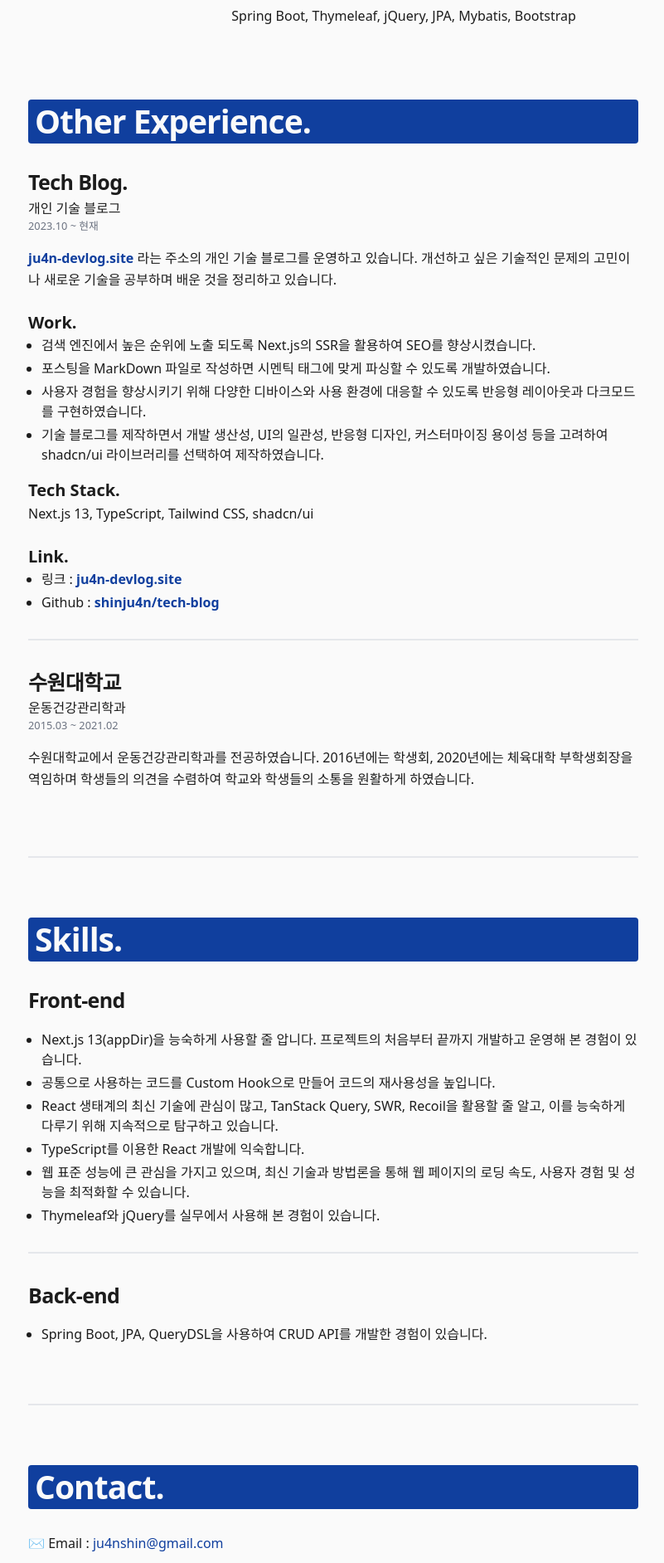
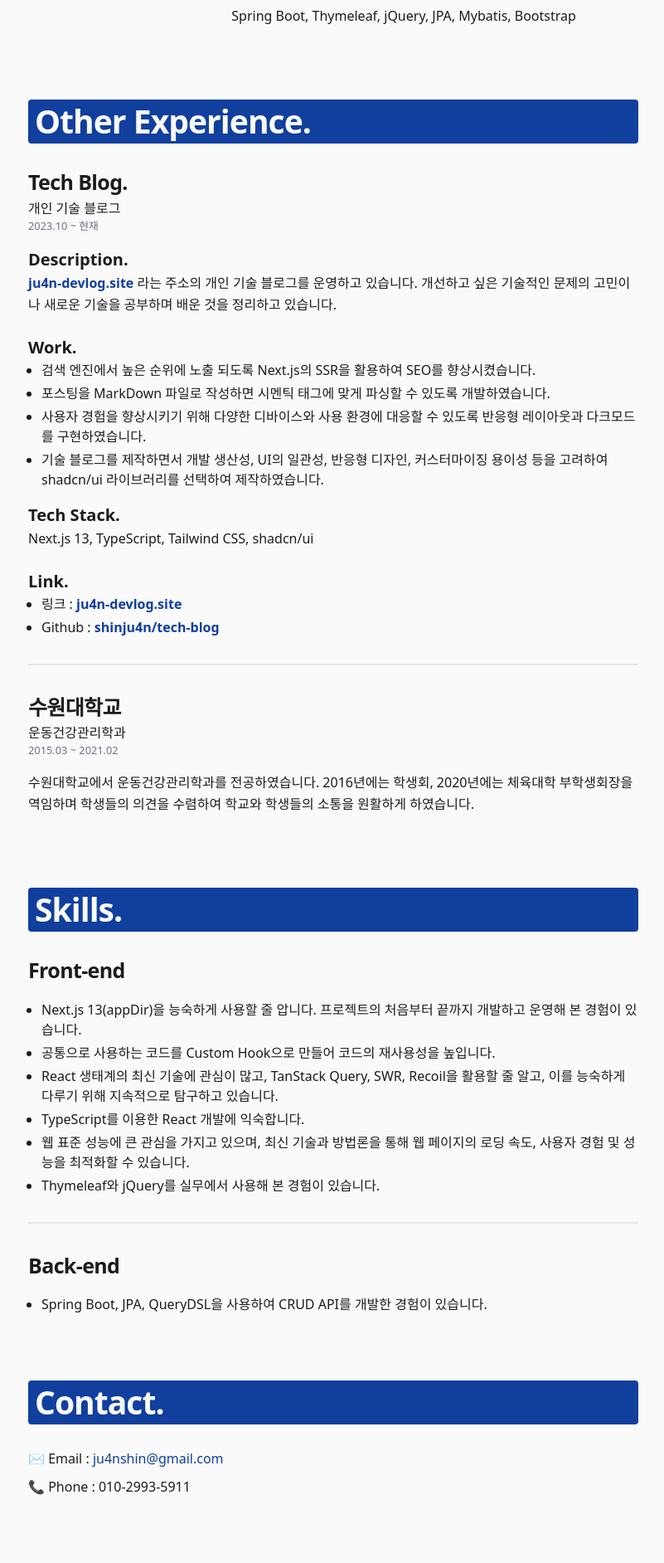
Before and after one commit to shinju4n/tech-blog, a Next.js app: page /resume in a window 1280 px wide. Shown: the part 2430-4314 px from the top of the page at 83% size, without its empty margins (238-1039 px from the left). Built offline with nearby package versions, Linux system fonts and the light colour scheme.

Commit message:
feat: [이력서] tech-blog 내용 보강

```diff
--- a/app/(resume)/resume/page.tsx
+++ b/app/(resume)/resume/page.tsx
@@ -84,14 +84,12 @@ const Resume: NextPage<ResumeProps> = ({ searchParams }) => {
         <Divider />
         <SuwonUniv />
       </div>
-      <Divider />
       <div className="py-10">
         <ResumeTitle>Skills.</ResumeTitle>
         <FrontEnd />
         <Divider />
         <BackEnd />
       </div>
-      <Divider />
       <div className="py-10">
         <ResumeTitle>Contact.</ResumeTitle>
         <Typography size="p">
--- a/components/resume/other-experience/tech-blog.tsx
+++ b/components/resume/other-experience/tech-blog.tsx
@@ -10,6 +10,9 @@ const TechBlog: FC = () => {
         <Typography size="lead">개인 기술 블로그</Typography>
         <Typography size="muted">2023.10 ~ 현재</Typography>
       </div>
+      <Typography size="large" className="font-bold">
+        Description.
+      </Typography>
       <Typography size="p">
         <BlankLink href="https://ju4n-devlog.site">ju4n-devlog.site</BlankLink> 라는 주소의 개인 기술 블로그를 운영하고
         있습니다. 개선하고 싶은 기술적인 문제의 고민이나 새로운 기술을 공부하며 배운 것을 정리하고 있습니다.
```
